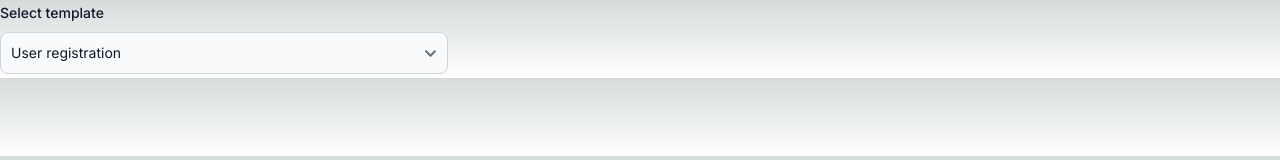
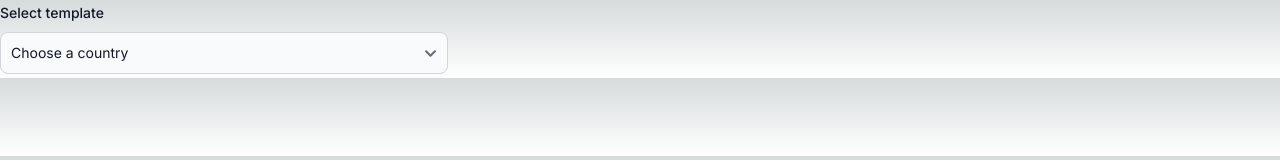
Before and after one commit to MZSTappointment/template-form-poc, a Next.js app: page / in a window 1280 px wide. Shown: the top 160 px of the page. Built offline with nearby package versions, Linux system fonts and the light colour scheme.

Commit message:
chore: not selected

```diff
--- a/app/page.tsx
+++ b/app/page.tsx
@@ -110,6 +110,7 @@ export default function Home() {
 					}}
 					value={selectedTemplate}
 				>
+					<option selected>Choose a country</option>
 					{state.forms.map(({ formName, formId }, index) => {
 						return (
 							<option key={formName + index} value={formId}>
```
